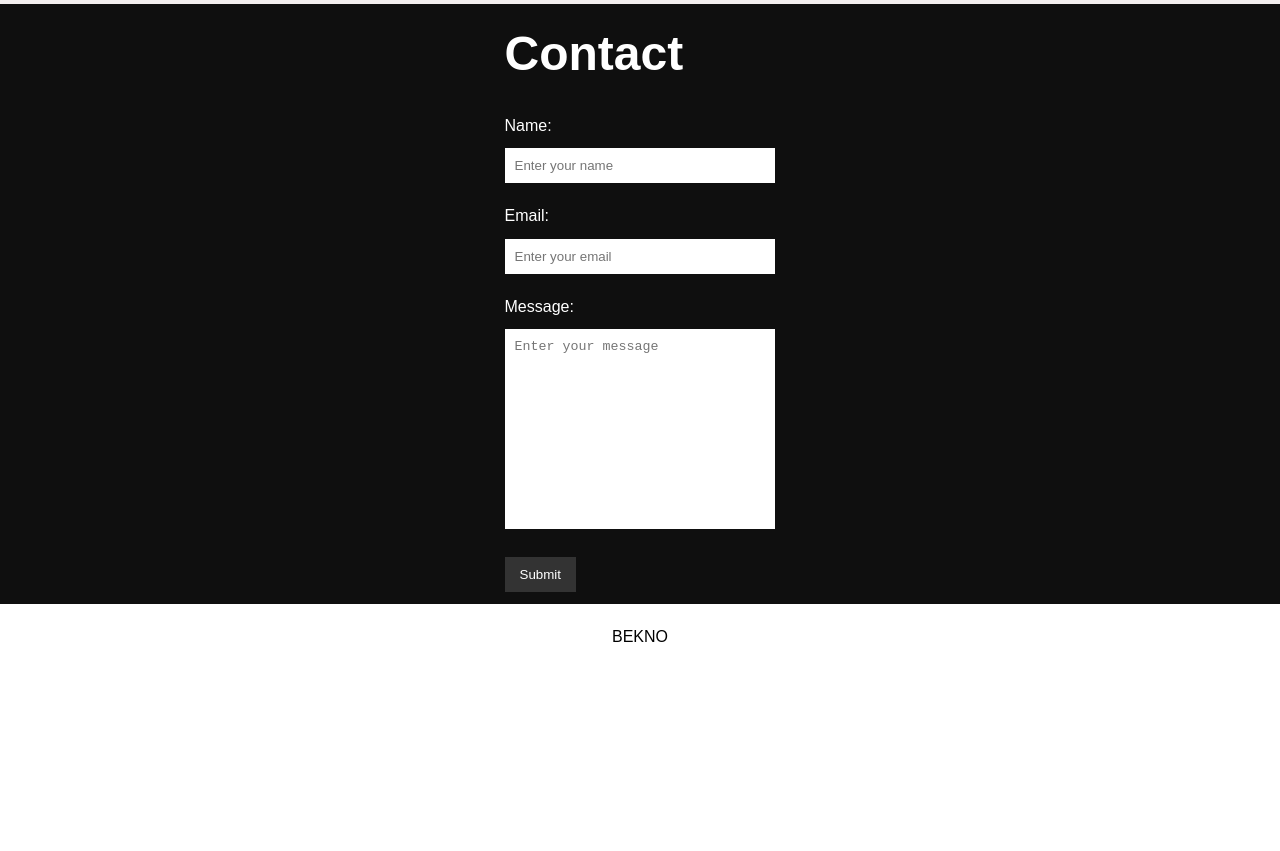
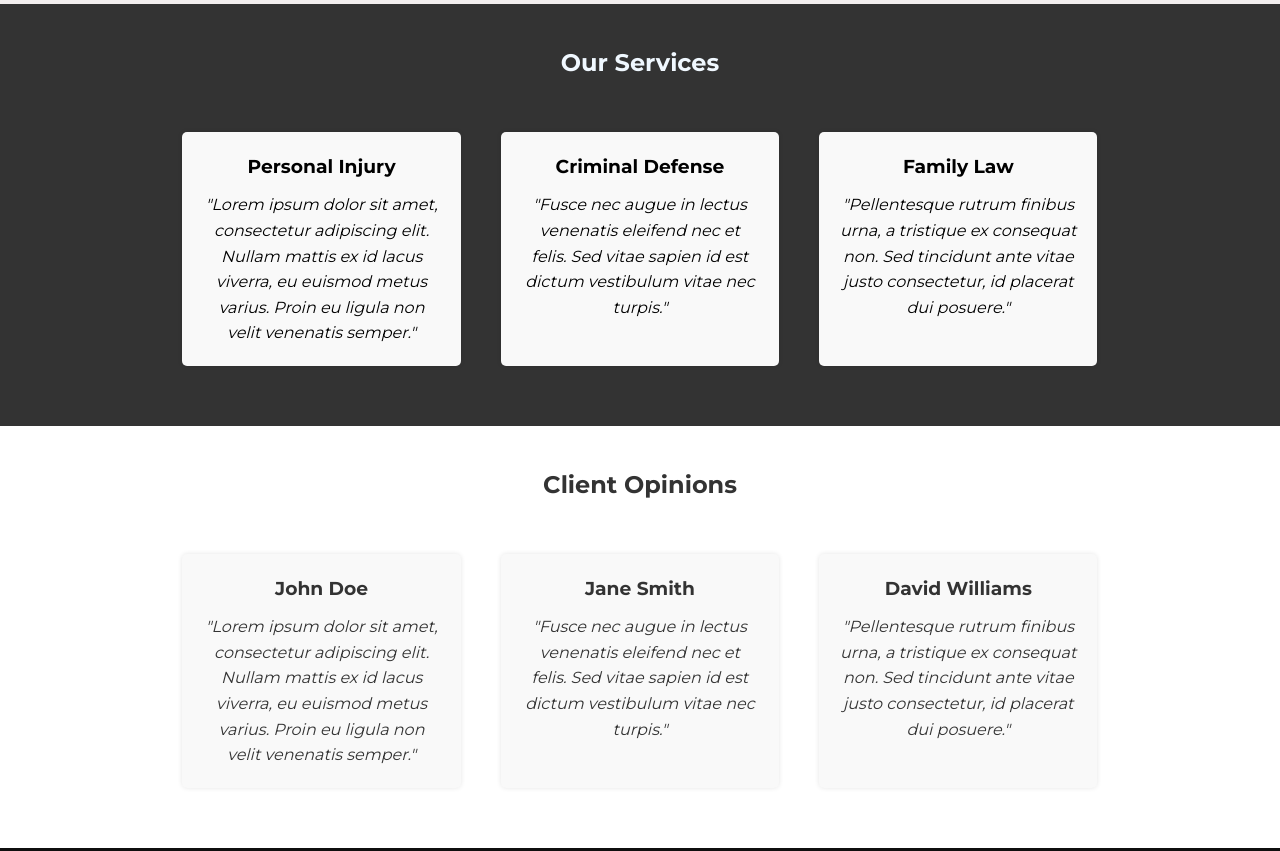
Before and after one commit to kno-be/isa-adora, a plain HTML site: page index.html in a window 1280 px wide. Shown: the part 1596-2447 px from the top of the page. Before the commit the page ends 2250 px from the top, so only its background shows below. Drawn offline with Linux system fonts and the light colour scheme.

Commit message:
commit on master

```diff
--- a/index.html
+++ b/index.html
@@ -58,6 +58,48 @@
     </div>
   </section>
 
+  <section class="services" id="services">
+    <div class="about-container container">
+      <h2>Our Services</h2>
+      <div class="service">
+        <!-- <img src="service1.jpg" alt="Service 1"> -->
+        <h3>Personal Injury</h3>
+        <p>"Lorem ipsum dolor sit amet, consectetur adipiscing elit. Nullam mattis ex id lacus viverra, eu euismod metus varius. Proin eu ligula non velit venenatis semper."</p>
+      </div>
+      <div class="service">
+        <!-- <img src="service2.jpg" alt="Service 2"> -->
+        <h3>Criminal Defense</h3>
+        <p>"Fusce nec augue in lectus venenatis eleifend nec et felis. Sed vitae sapien id est dictum vestibulum vitae nec turpis."</p>
+      </div>
+      <div class="service">
+        <!-- <img src="service3.jpg" alt="Service 3"> -->
+        <h3>Family Law</h3>
+        <p>"Pellentesque rutrum finibus urna, a tristique ex consequat non. Sed tincidunt ante vitae justo consectetur, id placerat dui posuere."</p>
+      </div>
+    </div>
+  </section>
+
+  <section class="opinions" id="opinions">
+    <div class="about-container container">
+      <h2>Client Opinions</h2>
+      <div class="opinion">
+        <!-- <img src="client1.png" alt="Client 1"> -->
+        <h3>John Doe</h3>
+        <p>"Lorem ipsum dolor sit amet, consectetur adipiscing elit. Nullam mattis ex id lacus viverra, eu euismod metus varius. Proin eu ligula non velit venenatis semper."</p>
+      </div>
+      <div class="opinion">
+        <!-- <img src="client2.jpg" alt="Client 2"> -->
+        <h3>Jane Smith</h3>
+        <p>"Fusce nec augue in lectus venenatis eleifend nec et felis. Sed vitae sapien id est dictum vestibulum vitae nec turpis."</p>
+      </div>
+      <div class="opinion">
+        <!-- <img src="client3.jpg" alt="Client 3"> -->
+        <h3>David Williams</h3>
+        <p>"Pellentesque rutrum finibus urna, a tristique ex consequat non. Sed tincidunt ante vitae justo consectetur, id placerat dui posuere."</p>
+      </div>
+    </div>
+  </section>
+
   <section class="contact" id="contact">
     <div class="container">
       <h1>Contact</h1>
--- a/styles.css
+++ b/styles.css
@@ -14,10 +14,14 @@
   margin: 0;
   padding: 0;
 }
+html {
+  overflow-x: hidden;
+}
 body {
   height: 100vh;
-  font-family: Arial, Helvetica, sans-serif;
+  font-family: Montserrat;
   line-height: 1.6;
+
 }
 .container {
   max-width: 1000px;
@@ -246,6 +250,57 @@ body {
 }
 
 /* XXXXXXXXXXXXXXXXXXXXXXXXXXXXXXXXXXXXXXXXXXXXXXXXXXXXXXXXXXXXXXXXXXXXXXXXXXXXXXXXXXXXXXXXXXXXXXXXXXXXXXXXX */
+.services {
+  background-color: #333;
+  color: black;
+  padding: 40px 0;
+  display: flex;
+  flex-wrap: wrap;
+  justify-content: center;
+}
+
+
+.services h2 {
+  width: 100%;
+  color: aliceblue;
+  text-align: center;
+  margin-bottom: 30px;
+}
+
+.services .service {
+  flex-basis: calc(33.33% - 40px);
+  margin: 20px;
+  padding: 20px;
+  text-align: center;
+  background-color: #f9f9f9;
+  border-radius: 5px;
+  box-shadow: 0 0 5px rgba(0, 0, 0, 0.1);
+}
+
+.services .service img {
+  width: 100px;
+  height: 100px;
+  border-radius: 50%;
+  margin-bottom: 10px;
+}
+
+.services .service h3 {
+  margin-bottom: 10px;
+}
+
+.services .service p {
+  font-style: italic;
+}
+
+@media (max-width: 600px) {
+  .services .service {
+    flex-basis: 90%;
+  }
+}
+
+
+
+/* XXXXXXXXXXXXXXXXXXXXXXXXXXXXXXXXXXXXXXXXXXXXXXXXXXXXXXXXXXXXXXXXXXXXXXXXXXXXXXXXXXXXXXXXXXXXXXXXXXXXXXXXX */
 
 .contact {
   background-color: #0f0f0f;
@@ -325,6 +380,55 @@ body {
 
 /* XXXXXXXXXXXXXXXXXXXXXXXXXXXXXXXXXXXXXXXXXXXXXXXXXXXXXXXXXXXXXXXXXXXXXXXXXXXXXXXXXXXXXXXXXXXXXXXXXXXXXXXXX */
 
+.opinions {
+  background-color: #fff;
+  color: #333;
+  padding: 40px 0;
+  display: flex;
+  flex-wrap: wrap;
+  justify-content: center;
+}
+
+.opinions h2 {
+  width: 100%;
+  text-align: center;
+  margin-bottom: 30px;
+}
+
+.opinions .opinion {
+  flex-basis: calc(33.33% - 40px);
+  margin: 20px;
+  padding: 20px;
+  text-align: center;
+  background-color: #f9f9f9;
+  border-radius: 5px;
+  box-shadow: 0 0 5px rgba(0, 0, 0, 0.1);
+}
+
+/* .opinions .opinion img {
+  width: 100px;
+  height: 100px;
+  border-radius: 50%;
+  margin-bottom: 10px;
+} */
+
+.opinions .opinion h3 {
+  margin-bottom: 10px;
+}
+
+.opinions .opinion p {
+  font-style: italic;
+}
+
+@media (max-width: 600px) {
+  .opinions .opinion {
+    flex-basis: 90%;
+  }
+}
+
+
+/* XXXXXXXXXXXXXXXXXXXXXXXXXXXXXXXXXXXXXXXXXXXXXXXXXXXXXXXXXXXXXXXXXXXXXXXXXXXXXXXXXXXXXXXXXXXXXXXXXXXXXXXXX */
+
 footer {
   justify-content: center;
   align-items: center;
```
Also changed, not shown: images/client1.png (added).
